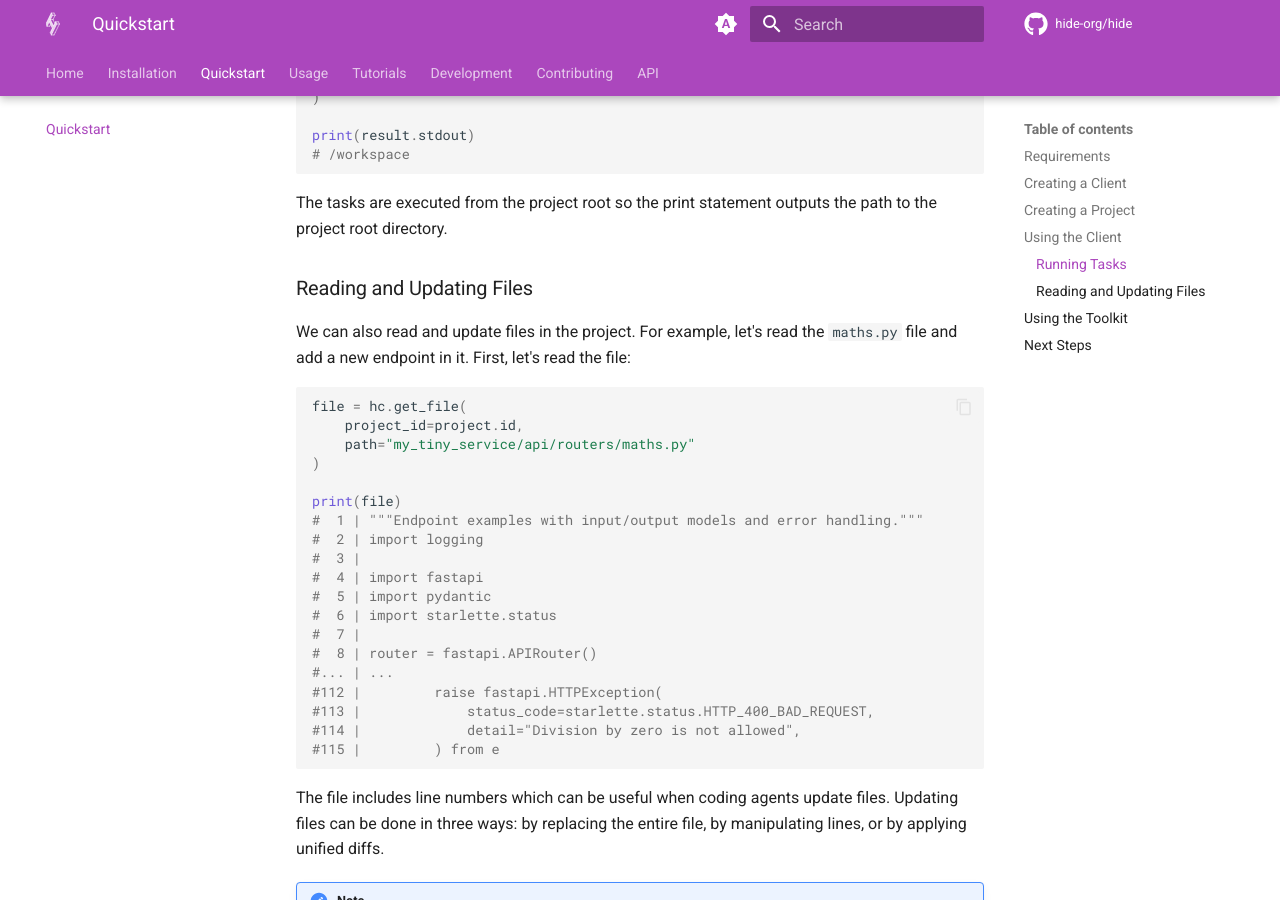
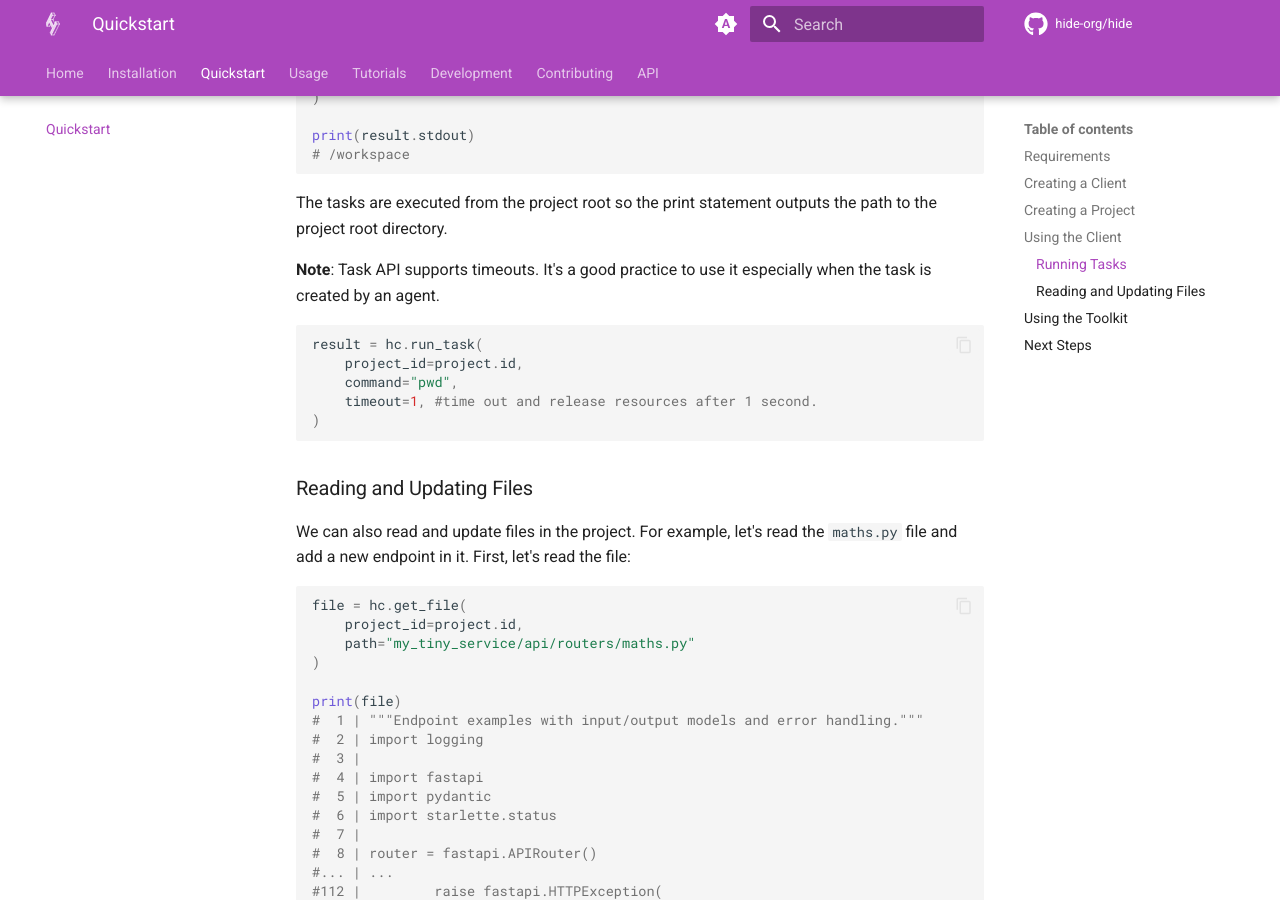
Before and after one commit to hide-org/hide, an MkDocs documentation site: the page built from docs/quickstart.md, in a window 1280 px wide and 900 px high, scrolled down 2606 px. Built offline with MkDocs 1.6.1 and Material for MkDocs 9.7.7, drawn with Linux system fonts in a browser that asks for light colours; comment, search, counter and statistics services are not loaded.

Commit message:
document in quickstart

````diff
--- a/docs/quickstart.md
+++ b/docs/quickstart.md
@@ -6,9 +6,9 @@ This quickstart assumes that you have already installed Hide Runtime and SDK, an
 
 ## Requirements
 
-- Python 3.10+
-- Hide Runtime running on your local machine
-- Hide SDK installed (`pip install hide-py`)
+-   Python 3.10+
+-   Hide Runtime running on your local machine
+-   Hide SDK installed (`pip install hide-py`)
 
 ## Creating a Client
 
@@ -105,6 +105,16 @@ print(result.stdout)
 ```
 
 The tasks are executed from the project root so the print statement outputs the path to the project root directory.
+
+**Note**: Task API supports timeouts. It's a good practice to use it especially when the task is created by an agent.
+
+```python
+result = hc.run_task(
+    project_id=project.id,
+    command="pwd",
+    timeout=1, #time out and release resources after 1 second.
+)
+```
 
 ### Reading and Updating Files
 
````
